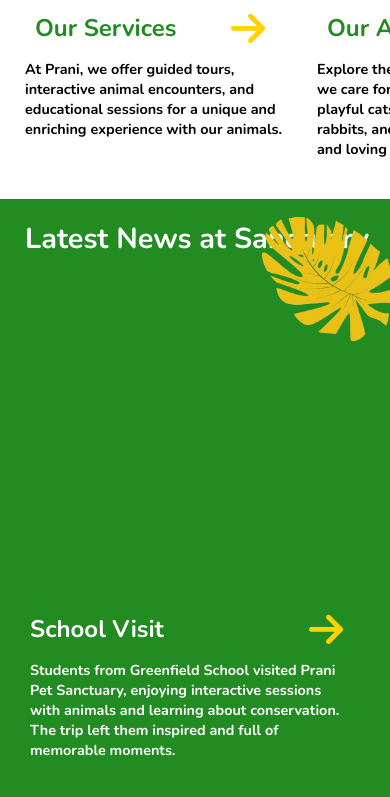
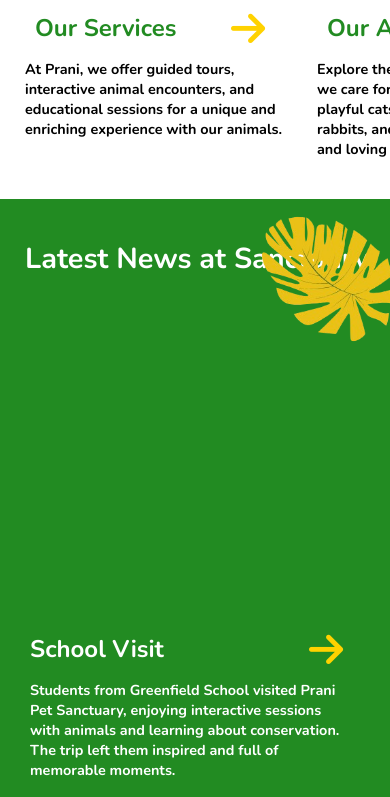
Before and after one commit to fullstack200/prani, a plain HTML site: page index.html in a window 390 px wide. Shown: the part 2456-3253 px from the top of the page. Drawn offline with nearby package versions, Linux system fonts and the light colour scheme.

Commit message:
15th commit.

```diff
--- a/home_page.css
+++ b/home_page.css
@@ -700,7 +700,7 @@ body {
     }
 
     #news-h1 {
-        margin: 0px 0 20px 10px;
+        margin: 20px 0 20px 10px;
     }
 
     .news-card img {
```
